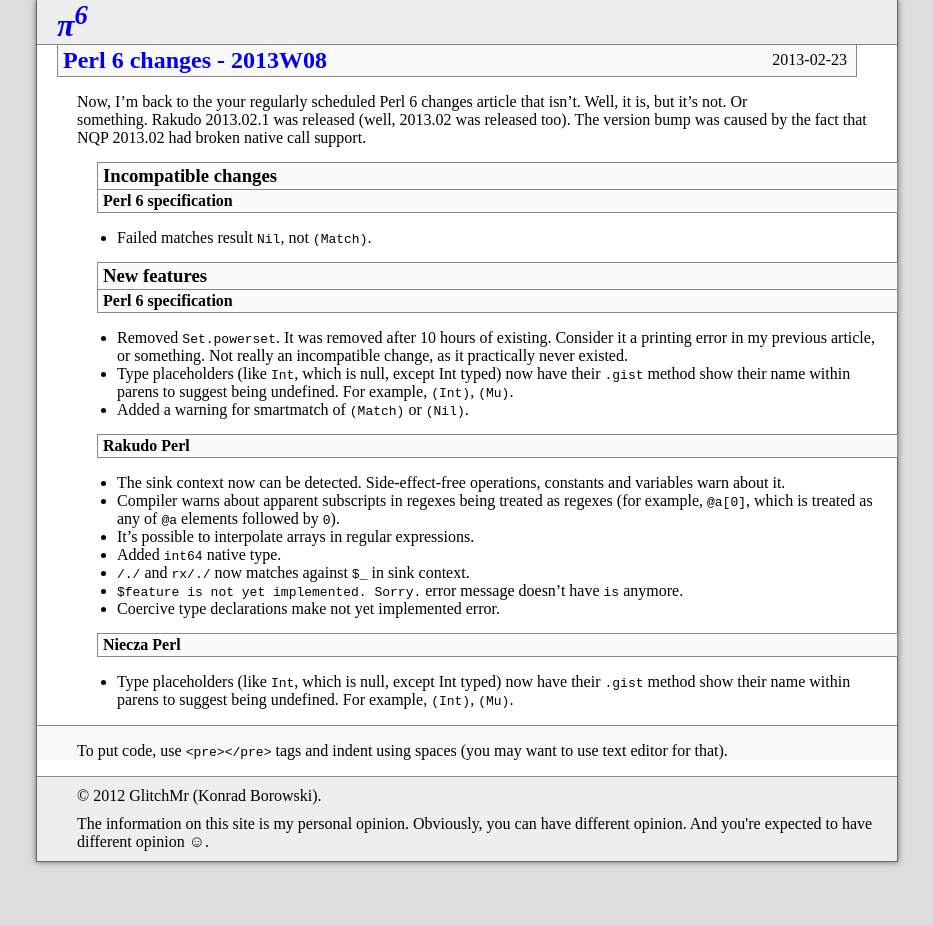
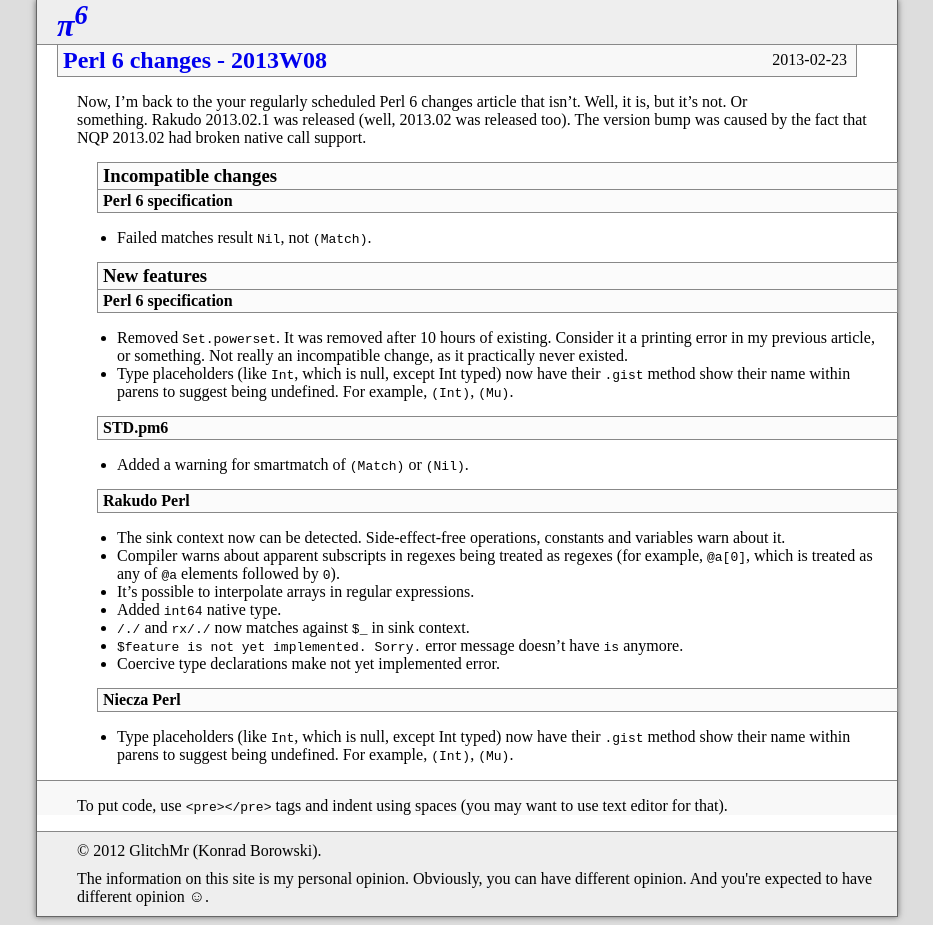
Before and after one commit to KamilaBorowska/old-xfix.github.io, a Jekyll site: the page built from _posts/2013-02-23-perl-6-changes-2013W08.md, in a window 1280 px wide. Shown: the whole page, without its empty margins (173-1106 px from the left). Built offline with Jekyll 4.4.1, drawn with Linux system fonts in a browser that asks for light colours; comment, search, counter and statistics services are not loaded; before the commit the page ends 900 px from its top, so only the background shows below that.

Commit message:
And yet, I mistake the project.

```diff
--- a/_posts/2013-02-23-perl-6-changes-2013W08.md
+++ b/_posts/2013-02-23-perl-6-changes-2013W08.md
@@ -19,6 +19,8 @@
 * Type placeholders (like `Int`, which is null, except Int typed)
   now have their `.gist` method show their name within parens to
   suggest being undefined. For example, `(Int)`, `(Mu)`.
+
+#### STD.pm6
 * Added a warning for smartmatch of `(Match)` or `(Nil)`.
 
 #### Rakudo Perl
```
